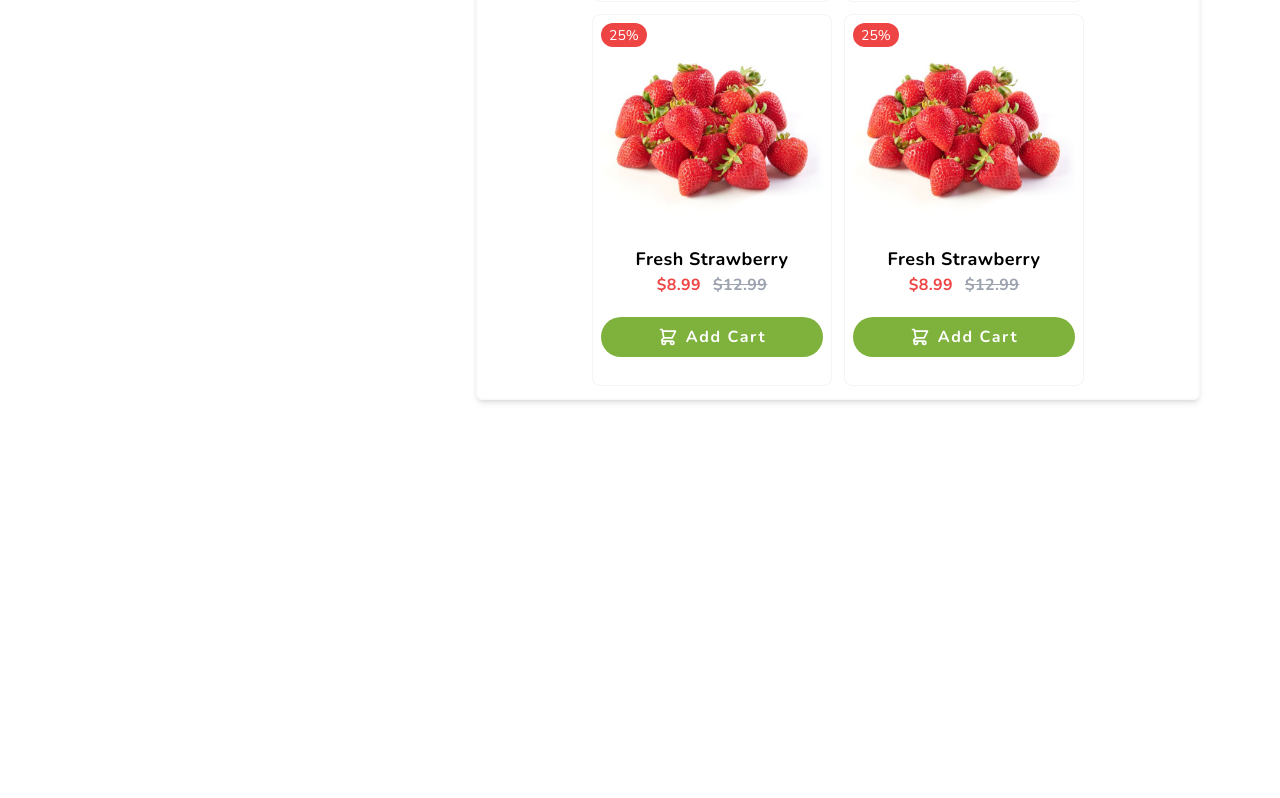
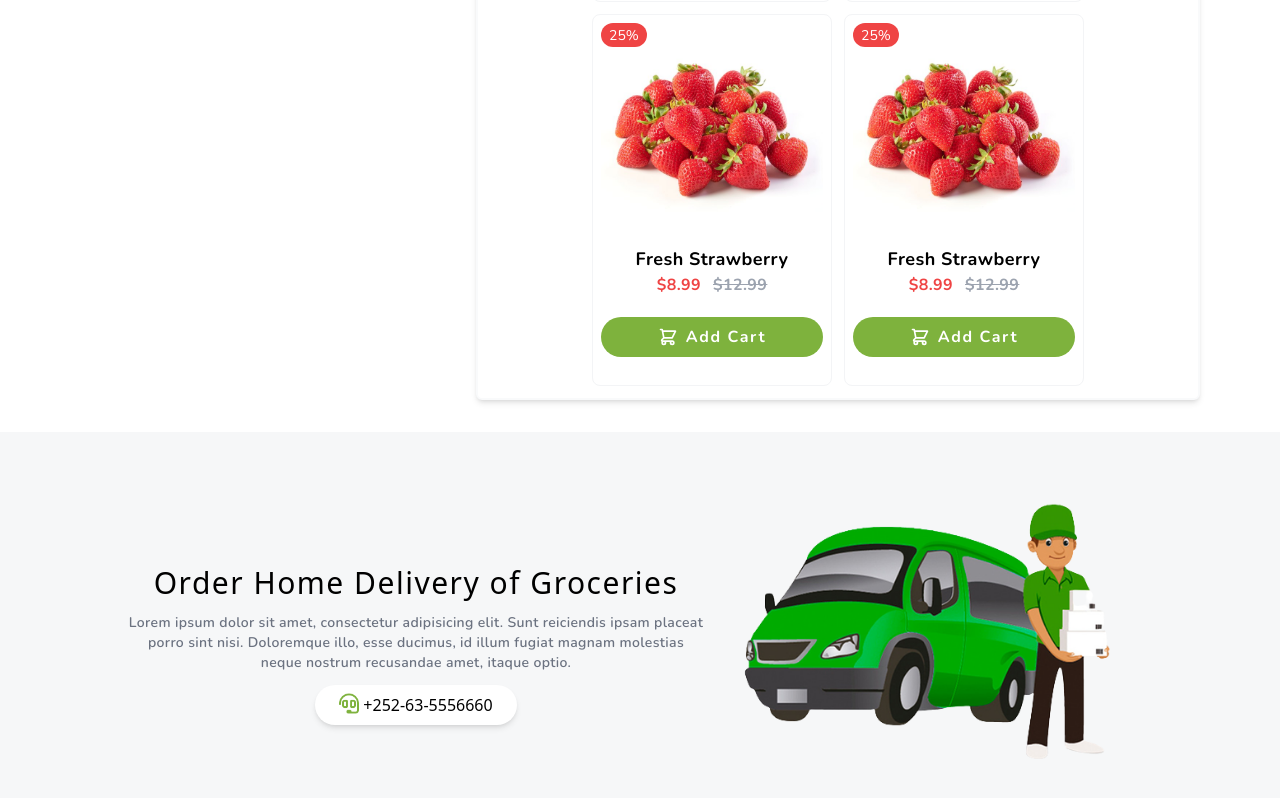
Before and after one commit to 4hmedhabib/grocery-web-app, a React (Create React App) app: page / in a window 1280 px wide. Shown: the part 1917-2715 px from the top of the page. Before the commit the page ends 2557 px from the top, so only its background shows below. Built offline with nearby package versions, Linux system fonts and the light colour scheme.

Commit message:
added: order

```diff
--- a/src/components/Main/Main.jsx
+++ b/src/components/Main/Main.jsx
@@ -4,6 +4,7 @@ import React from "react";
 import Showcase from "./Showcase/Showcase";
 import WhatWeDo from "./WhatWeDo/WhatWeDo";
 import Intro from "../Products/Intro";
+import Order from "./Order/Order";
 
 const Main = () => {
   return (
@@ -13,6 +14,8 @@ const Main = () => {
       <WhatWeDo />
 
       <Intro />
+
+      <Order />
 
       <br />
       <br />
```
